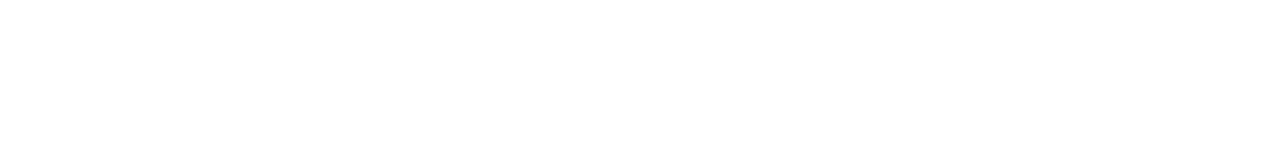
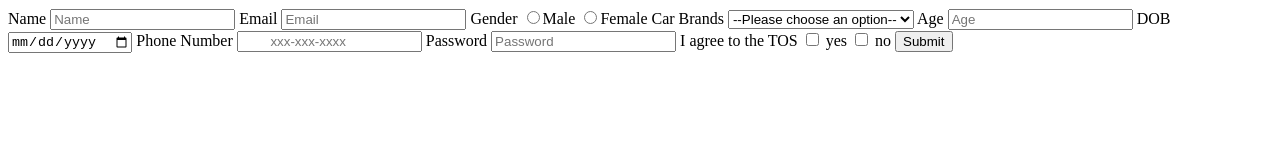
Before and after one commit to acciojob/signup-form-car-KowshikaK10, a website: page main.html in a window 1280 px wide. Drawn offline with Linux system fonts and the light colour scheme.

Commit message:
created a submission

```diff
--- a/main.html
+++ b/main.html
@@ -10,7 +10,34 @@
 	<!-- the entire body must be written by student -->
     <script type="text/javascript" src="./script.js">
 </script>
-
+<form method='post'>
+	<label for='name'>Name</label>
+	<input type='text' id='name' placeholder='Name' required>
+	<label for='email'>Email</label>
+	<input type='email' id='email' placeholder='Email' required>
+	<label for='gender'>Gender</label>
+	<input type='radio' name='gender' id='gender_m' required>Male
+	<input type='radio' name='gender' id='gender_f' required>Female
+	<label for='cars'>Car Brands</label>
+		<select name='cars' id='cars' required>
+			<option value=''>--Please choose an option--</option>
+			<option value="volvo" >Volvo</option>
+		    <option value="saab">Saab</option>
+			<option value="opel">Opel</option>
+		</select>
+	<label for='age'>Age</label>
+	<input type='number' id='age'placeholder='Age'  required>
+	<label for='dob'>DOB</label>
+	<input type='date' id='dob' required>
+	<label for='tel'>Phone Number</label>
+	<input type='tel' id='tel' placeholder='	xxx-xxx-xxxx'>
+	<label for='password'>Password</label>
+	<input type='password' id='password' placeholder='Password' required>
+	<label for='tos'>I agree to the TOS</label>
+	<input type='checkbox' id='tos' required> yes
+	<input type='checkbox' id='tos' required> no
+	<button type='submit'>Submit</button>
+</form>
 </body>
 
 </html>
```
